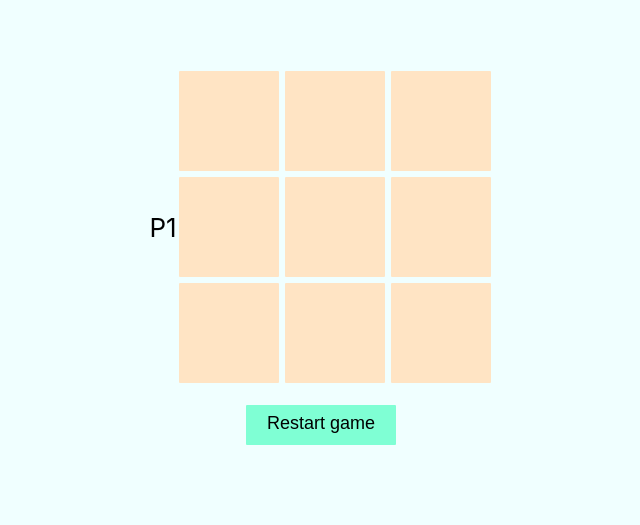
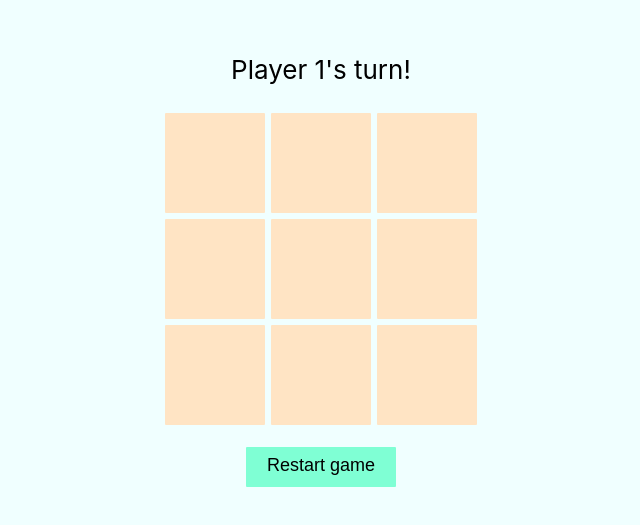
Before and after one commit to dbajpeyi/tic-tac-toe, a React (Vite) app: page / in a window 1280 px wide. Shown: the part 143-668 px from the top of the page, without its empty margins (319-959 px from the left). Built offline with nearby package versions, Linux system fonts and the light colour scheme.

Commit message:
feat: add info text for every turn

```diff
--- a/src/features/game/Game.module.css
+++ b/src/features/game/Game.module.css
@@ -6,6 +6,10 @@
 
 .row > button {
   margin-top: 20px;
+}
+
+.row > p {
+  color: black;
 }
 
 .grid {
--- a/src/features/game/Game.tsx
+++ b/src/features/game/Game.tsx
@@ -1,9 +1,12 @@
 import { useAppDispatch, useAppSelector } from "../../app/hooks"
 import {
+  GameStatus,
+  Player,
   PlayerSymbol,
   boardState,
   currentPlayerState,
   gameRestarted,
+  gameStatusState,
   movePlayed,
   winningCellsState,
 } from "./slice"
@@ -13,6 +16,7 @@ import { useEffect } from "react"
 interface CellProps {
   symbol: PlayerSymbol
   isHighlighted: boolean
+  isDisabled: boolean
   id: string
 }
 
@@ -20,7 +24,7 @@ interface BoardProps {
   cellsToHighlight?: number[]
 }
 
-const Cell = (props: CellProps) => {
+function Cell(props: CellProps) {
   const dispatch = useAppDispatch()
   const currentPlayer = useAppSelector(currentPlayerState)
   const onCellClicked = (id: string) => {
@@ -35,7 +39,7 @@ const Cell = (props: CellProps) => {
 
   return (
     <div
-      style={{ pointerEvents: props.symbol === null ? "auto" : "none" }}
+      style={{ pointerEvents: props.isDisabled ? "none" : "auto" }}
       className={`${styles.cell} ${props.isHighlighted && styles.highlighted}`}
       onClick={() => onCellClicked(props.id)}
     >
@@ -57,6 +61,7 @@ function Board(props: BoardProps) {
               isHighlighted: props.cellsToHighlight
                 ? props.cellsToHighlight.includes(+item.id)
                 : false,
+              isDisabled: item.symbol != null || props.cellsToHighlight != null,
             }}
             key={item.id}
           />
@@ -66,15 +71,33 @@ function Board(props: BoardProps) {
   )
 }
 
+function getTurnInfoText(
+  currentPlayer: Player,
+  gameStatus: GameStatus,
+): string {
+  if (gameStatus === "in-progress") {
+    return `${currentPlayer.name}'s turn!`
+  } else if (gameStatus === "win") {
+    return `${currentPlayer.name} won!`
+  } else {
+    return "It's a draw"
+  }
+}
+
 export function Game() {
   const currentPlayer = useAppSelector(currentPlayerState)
   const winningCells = useAppSelector(winningCellsState)
+  const gameStatus = useAppSelector(gameStatusState)
   console.log(winningCells)
   const dispatch = useAppDispatch()
   return (
     <>
       <div className={styles.row}>
-        {currentPlayer.name}
+        <p style={{ alignSelf: "center" }}>
+          {getTurnInfoText(currentPlayer, gameStatus)}
+        </p>
+      </div>
+      <div className={styles.row}>
         <Board cellsToHighlight={winningCells} />
       </div>
       <div className={styles.row}>
--- a/src/features/game/slice.tsx
+++ b/src/features/game/slice.tsx
@@ -5,15 +5,14 @@ import { RootState } from "../../app/store"
 export type PlayerSymbol = "X" | "O" | null
 export interface Cell {
   symbol: PlayerSymbol
-
   id: string
 }
 
 type Board = Array<Cell>
 
-interface Player {
+export interface Player {
   symbol?: PlayerSymbol
-  name: "P1" | "P2"
+  name: "Player 1" | "Player 2"
 }
 
 interface Move {
@@ -22,7 +21,7 @@ interface Move {
   position: number
 }
 
-type GameStatus = "in-progress" | "win" | "draw"
+export type GameStatus = "in-progress" | "win" | "draw"
 
 export interface State {
   board: Board
@@ -61,7 +60,7 @@ const allWinningCells = [
 function getInitialState(): State {
   return {
     board: getInitialBoard(),
-    currentPlayer: { name: "P1", symbol: "X" },
+    currentPlayer: { name: "Player 1", symbol: "X" },
     gameStatus: "in-progress",
   }
 }
@@ -114,14 +113,14 @@ const slice = createSlice({
       state.winningCells = winningCells
       if (gameStatus === "in-progress") {
         const currentPlayerName = state.currentPlayer.name
-        if (currentPlayerName === "P1") {
+        if (currentPlayerName === "Player 1") {
           state.currentPlayer = {
-            name: "P2",
+            name: "Player 2",
             symbol: "O",
           }
         } else {
           state.currentPlayer = {
-            name: "P1",
+            name: "Player 1",
             symbol: "X",
           }
         }
```
